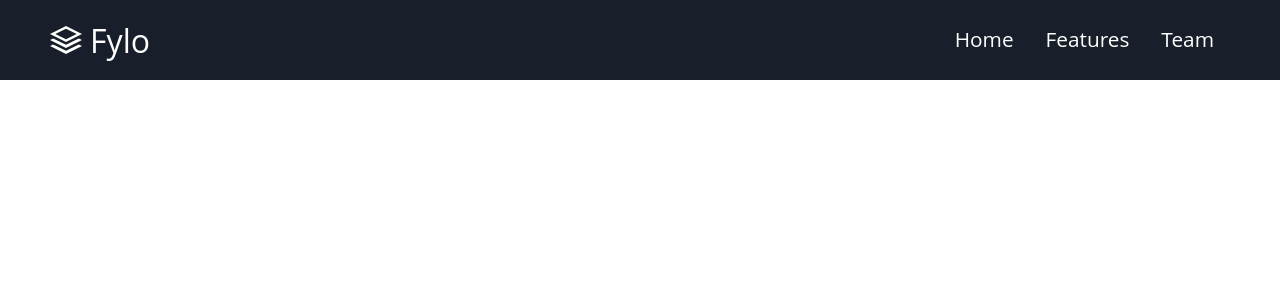
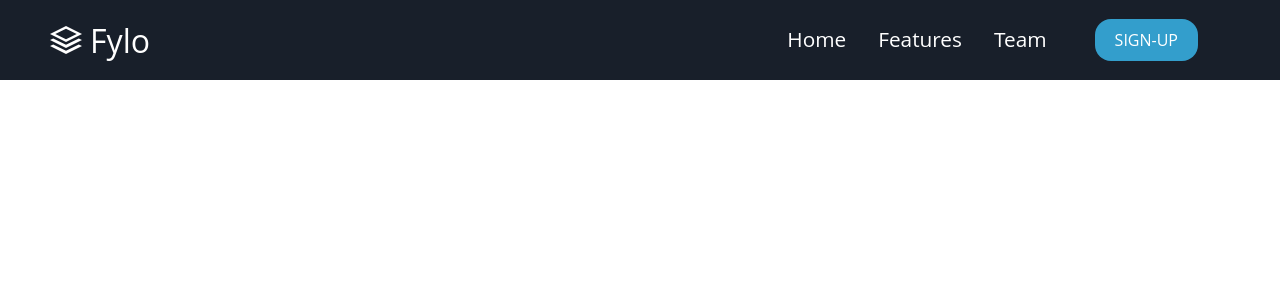
Before and after one commit to summermmg/fylo-dark-theme-landing-page, a React (Create React App) app: page / in a window 1280 px wide. Shown: the top 300 px of the page. Built offline with nearby package versions, Linux system fonts and the light colour scheme.

Commit message:
add styled button
add styled button

```diff
--- a/src/components/Global.js
+++ b/src/components/Global.js
@@ -21,5 +21,25 @@ export const Container = styled.div`
     }
 `
 
+export const StyledButton = styled.button`
+    border-radius: 1rem;
+    border: none;
+    outline: none;
+    cursor: pointer;
+    background: ${({primary}) => primary ? 'hsl(198, 60%, 50%)' : 'hsl(176, 68%, 64%)'};
+    padding: ${({big}) => big ? '10px 60px' : '10px 20px'};
+    font-size: ${({fontBig}) => fontBig ? '20px': '16px'};
+    color: hsl(0, 0%, 100%);
+    white-space: nowrap;
+
+    &:hover {
+        transition: all 0.3s ease-out;
+    }
+
+    @media screen and (max-width: 960px) {
+        width: 100%;
+    }
+`
+
 
 export default GlobalStyles
--- a/src/components/Navbar/Navbar.js
+++ b/src/components/Navbar/Navbar.js
@@ -1,14 +1,42 @@
-import React, { useState } from 'react';
-import { StyledNav, NavbarContainer, NavLogo, NavIcon, MobileIcon, NavMenu, NavItem, NavLink } from './Navbar.styles';
+import React, { useState, useEffect } from 'react';
+import {
+    StyledNav,
+    NavbarContainer,
+    NavLogo,
+    NavIcon,
+    MobileIcon,
+    NavMenu,
+    NavItem,
+    NavLink,
+    NavItemBtn,
+    NavBtnLink
+} from './Navbar.styles';
 import { FaTimes, FaBars } from 'react-icons/fa';
 import {IconContext} from 'react-icons/lib';
+import { StyledButton } from '../Global';
 
 const Navbar = () => {
     const [open, setOpen] = useState(false)
+    const [button, setButton] = useState(true)
 
     const handleClick = () => {
         setOpen(prev => !prev)
     }
+
+    const showButton = () => {
+        if (window.innerWidth <= 960) {
+            setButton(false)
+        } else {
+            setButton(true)
+        }
+    }
+
+    useEffect(() => {
+        showButton()
+    }, [])
+
+    window.addEventListener('resize', showButton)
+
     return (
         <IconContext.Provider value={{ color: 'hsl(0, 0%, 100%)' }}>
             <StyledNav>
@@ -30,6 +58,19 @@ const Navbar = () => {
                         <NavItem>
                             <NavLink to="/">Team</NavLink>
                         </NavItem>
+                        <NavItemBtn>
+                            {button ? (
+                                <NavBtnLink to="/sign-up">
+                                    <StyledButton primary>SIGN-UP</StyledButton>
+                                </NavBtnLink>
+                            ) : (
+                                <NavBtnLink to="/sign-up">
+                                    <StyledButton fontBig primary>
+                                        SIGN-UP
+                                    </StyledButton>
+                                </NavBtnLink>
+                            )}
+                        </NavItemBtn>
                     </NavMenu>
                 </NavbarContainer>
             </StyledNav>
--- a/src/components/Navbar/Navbar.styles.js
+++ b/src/components/Navbar/Navbar.styles.js
@@ -103,3 +103,22 @@ export const NavLink = styled(Link)`
         display: table;
     }
 `
+
+export const NavItemBtn = styled.li`
+    @media screen and (max-width: 960px) {
+        display: flex;
+        align-items: center;
+        justify-content: center;
+        width: 100%;
+        /* height: 120px; */
+    }
+`
+
+export const NavBtnLink = styled(Link)`
+    display: flex;
+    align-items: center;
+    justify-content: center;
+    text-decoration: none;
+    padding: 2rem;
+    height: 100%;
+`
```
